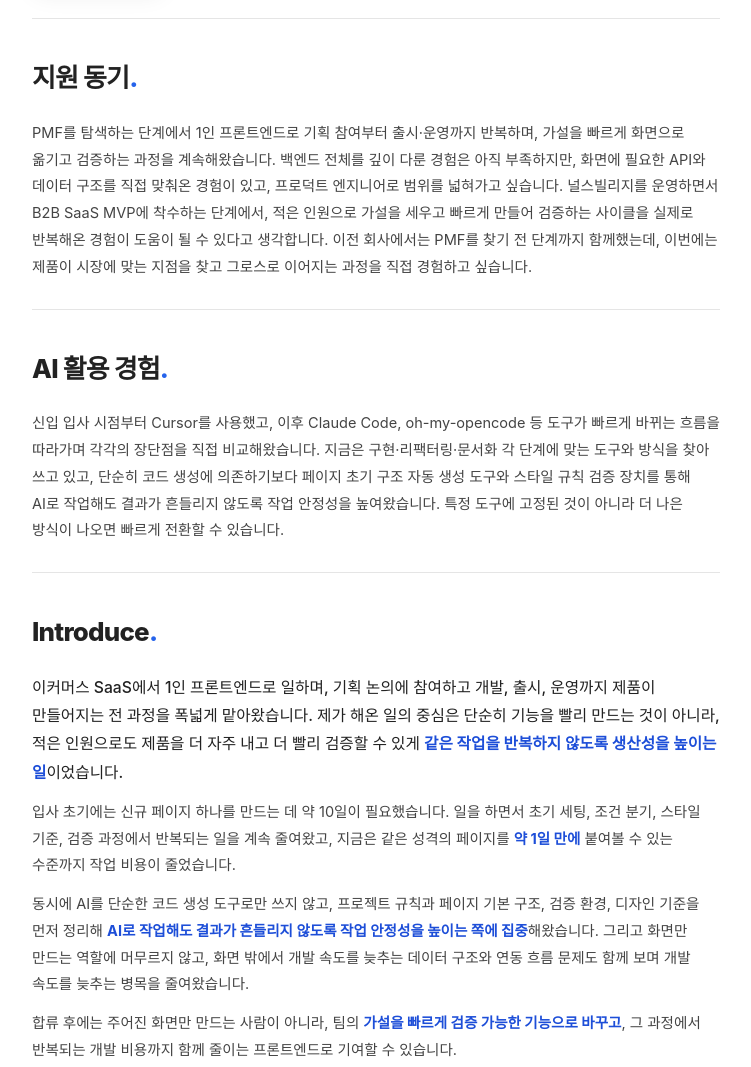
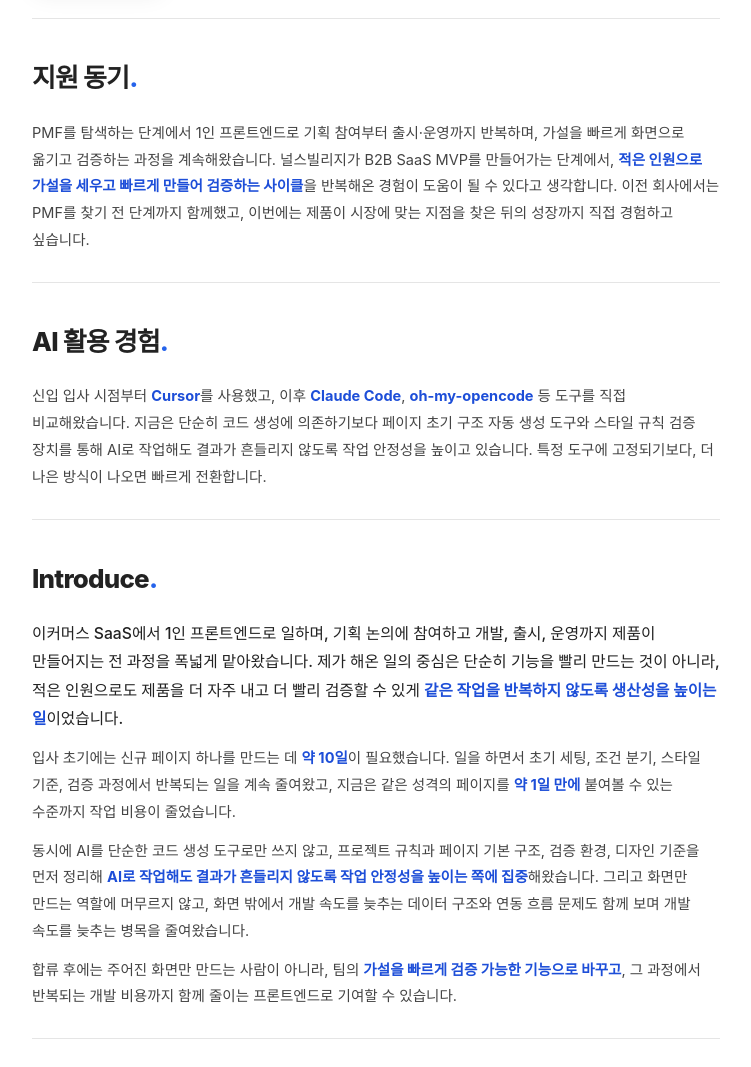
Before and after one commit to cvb5758/resume, a website: page index_v3_다이버즈.html in a window 1280 px wide. Shown: the part 300-1367 px from the top of the page, without its empty margins (264-1015 px from the left). Drawn offline with Linux system fonts and the light colour scheme; a web font is replaced by a local one.

Commit message:
Tighten the DIVERS resume emphasis without changing its core evidence
The DIVERS-specific resume had grown too dense around the motivation and AI sections, so this revision compresses the copy and concentrates the visual emphasis on the few points that best match the page's main narrative. The result keeps the same evidence, but makes the highlighted signals easier to scan alongside the existing intro and work-experience story.

Constraint: The wording still needs to stay grounded in the existing resume evidence and tone
Rejected: Rewrite the sections from scratch | risked drifting away from the already aligned DIVERS framing
Confidence: high
Scope-risk: narrow
Reversibility: clean
Directive: Keep DIVERS-only emphasis tuning local to index_v3_다이버즈.html unless you intentionally want the same treatment in other resume variants
Tested: Manual diff review of the edited sections; git status confirmed only the DIVERS resume changed
Not-tested: Browser rendering or print/PDF visual balance after the emphasis adjustments

```diff
--- a/index_v3_다이버즈.html
+++ b/index_v3_다이버즈.html
@@ -358,7 +358,7 @@
     <section class="introduce">
       <h2>지원 동기<span class="dot">.</span></h2>
       <p>
-        PMF를 탐색하는 단계에서 1인 프론트엔드로 기획 참여부터 출시·운영까지 반복하며, 가설을 빠르게 화면으로 옮기고 검증하는 과정을 계속해왔습니다. 백엔드 전체를 깊이 다룬 경험은 아직 부족하지만, 화면에 필요한 API와 데이터 구조를 직접 맞춰온 경험이 있고, 프로덕트 엔지니어로 범위를 넓혀가고 싶습니다. 널스빌리지를 운영하면서 B2B SaaS MVP에 착수하는 단계에서, 적은 인원으로 가설을 세우고 빠르게 만들어 검증하는 사이클을 실제로 반복해온 경험이 도움이 될 수 있다고 생각합니다. 이전 회사에서는 PMF를 찾기 전 단계까지 함께했는데, 이번에는 제품이 시장에 맞는 지점을 찾고 그로스로 이어지는 과정을 직접 경험하고 싶습니다.
+        PMF를 탐색하는 단계에서 1인 프론트엔드로 기획 참여부터 출시·운영까지 반복하며, 가설을 빠르게 화면으로 옮기고 검증하는 과정을 계속해왔습니다. 널스빌리지가 B2B SaaS MVP를 만들어가는 단계에서, <strong class="hl">적은 인원으로 가설을 세우고 빠르게 만들어 검증하는 사이클</strong>을 반복해온 경험이 도움이 될 수 있다고 생각합니다. 이전 회사에서는 PMF를 찾기 전 단계까지 함께했고, 이번에는 제품이 시장에 맞는 지점을 찾은 뒤의 성장까지 직접 경험하고 싶습니다.
       </p>
     </section>
 
@@ -367,7 +367,7 @@
     <section class="introduce">
       <h2>AI 활용 경험<span class="dot">.</span></h2>
       <p>
-        신입 입사 시점부터 Cursor를 사용했고, 이후 Claude Code, oh-my-opencode 등 도구가 빠르게 바뀌는 흐름을 따라가며 각각의 장단점을 직접 비교해왔습니다. 지금은 구현·리팩터링·문서화 각 단계에 맞는 도구와 방식을 찾아 쓰고 있고, 단순히 코드 생성에 의존하기보다 페이지 초기 구조 자동 생성 도구와 스타일 규칙 검증 장치를 통해 AI로 작업해도 결과가 흔들리지 않도록 작업 안정성을 높여왔습니다. 특정 도구에 고정된 것이 아니라 더 나은 방식이 나오면 빠르게 전환할 수 있습니다.
+        신입 입사 시점부터 <strong class="hl">Cursor</strong>를 사용했고, 이후 <strong class="hl">Claude Code</strong>, <strong class="hl">oh-my-opencode</strong> 등 도구를 직접 비교해왔습니다. 지금은 단순히 코드 생성에 의존하기보다 페이지 초기 구조 자동 생성 도구와 스타일 규칙 검증 장치를 통해 AI로 작업해도 결과가 흔들리지 않도록 작업 안정성을 높이고 있습니다. 특정 도구에 고정되기보다, 더 나은 방식이 나오면 빠르게 전환합니다.
       </p>
     </section>
 
@@ -379,7 +379,7 @@
         이커머스 SaaS에서 1인 프론트엔드로 일하며, 기획 논의에 참여하고 개발, 출시, 운영까지 제품이 만들어지는 전 과정을 폭넓게 맡아왔습니다. 제가 해온 일의 중심은 단순히 기능을 빨리 만드는 것이 아니라, 적은 인원으로도 제품을 더 자주 내고 더 빨리 검증할 수 있게 <strong class="hl">같은 작업을 반복하지 않도록 생산성을 높이는 일</strong>이었습니다.
       </p>
       <p>
-        입사 초기에는 신규 페이지 하나를 만드는 데 약 10일이 필요했습니다. 일을 하면서 초기 세팅, 조건 분기, 스타일 기준, 검증 과정에서 반복되는 일을 계속 줄여왔고, 지금은 같은 성격의 페이지를 <strong class="hl">약 1일 만에</strong> 붙여볼 수 있는 수준까지 작업 비용이 줄었습니다.
+        입사 초기에는 신규 페이지 하나를 만드는 데 <strong class="hl">약 10일</strong>이 필요했습니다. 일을 하면서 초기 세팅, 조건 분기, 스타일 기준, 검증 과정에서 반복되는 일을 계속 줄여왔고, 지금은 같은 성격의 페이지를 <strong class="hl">약 1일 만에</strong> 붙여볼 수 있는 수준까지 작업 비용이 줄었습니다.
       </p>
       <p>
         동시에 AI를 단순한 코드 생성 도구로만 쓰지 않고, 프로젝트 규칙과 페이지 기본 구조, 검증 환경, 디자인 기준을 먼저 정리해 <strong class="hl">AI로 작업해도 결과가 흔들리지 않도록 작업 안정성을 높이는 쪽에 집중</strong>해왔습니다. 그리고 화면만 만드는 역할에 머무르지 않고, 화면 밖에서 개발 속도를 늦추는 데이터 구조와 연동 흐름 문제도 함께 보며 개발 속도를 늦추는 병목을 줄여왔습니다.
```
